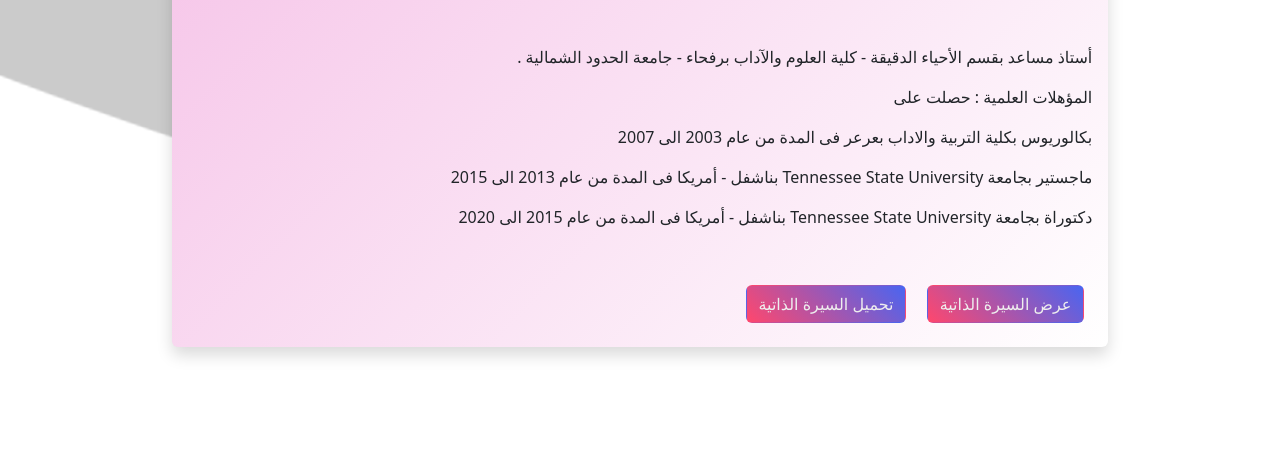
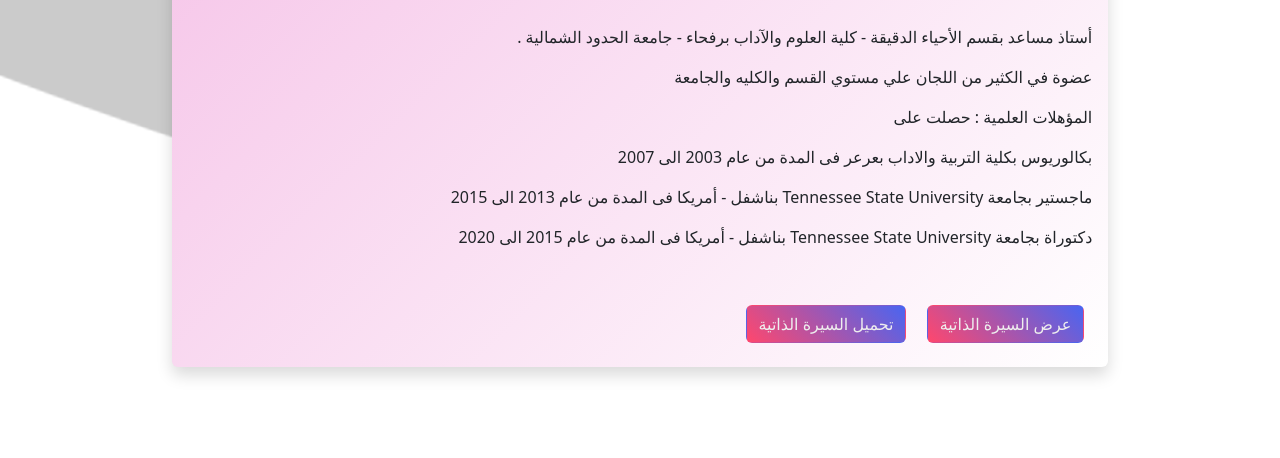
Before and after one commit to fahda-ayed/fahda-ayed.github.io, a plain HTML site: page index.html in a window 1280 px wide. Shown: the part 340-798 px from the top of the page. Drawn offline with nearby package versions, Linux system fonts and the light colour scheme.

Commit message:
edited cv and info

```diff
--- a/index.html
+++ b/index.html
@@ -52,6 +52,7 @@
           برفحاء
           -
           جامعة الحدود الشمالية . </p>
+        <p>عضوة  في الكثير من اللجان علي مستوي القسم والكليه والجامعة</p>
         <p>   المؤهلات العلمية :  حصلت على  </p>
         <p>  بكالوريوس بكلية التربية والاداب بعرعر فى المدة من عام 2003 الى 2007  </p>
         <p>
```
Also changed, not shown: 1 other file.
